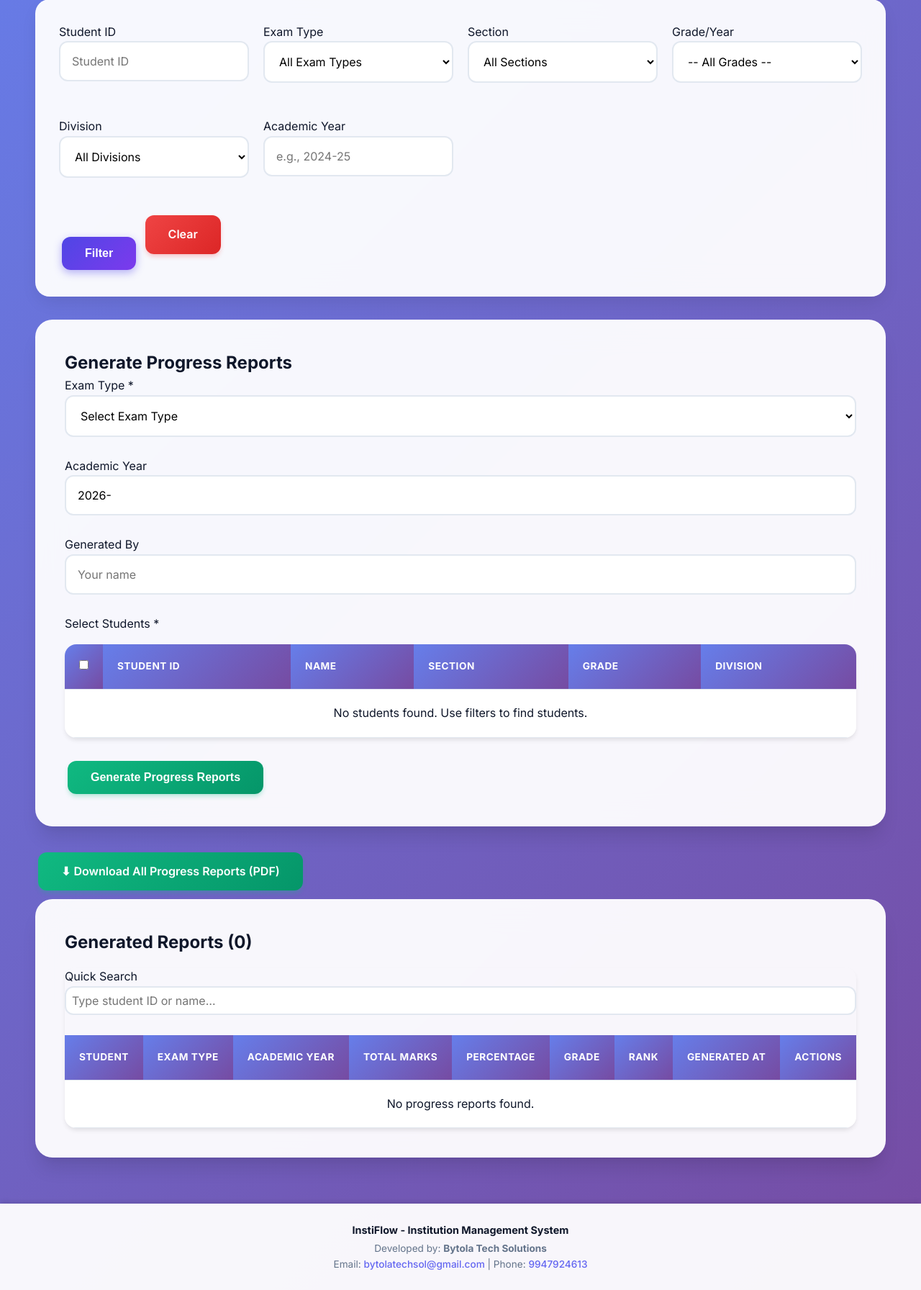
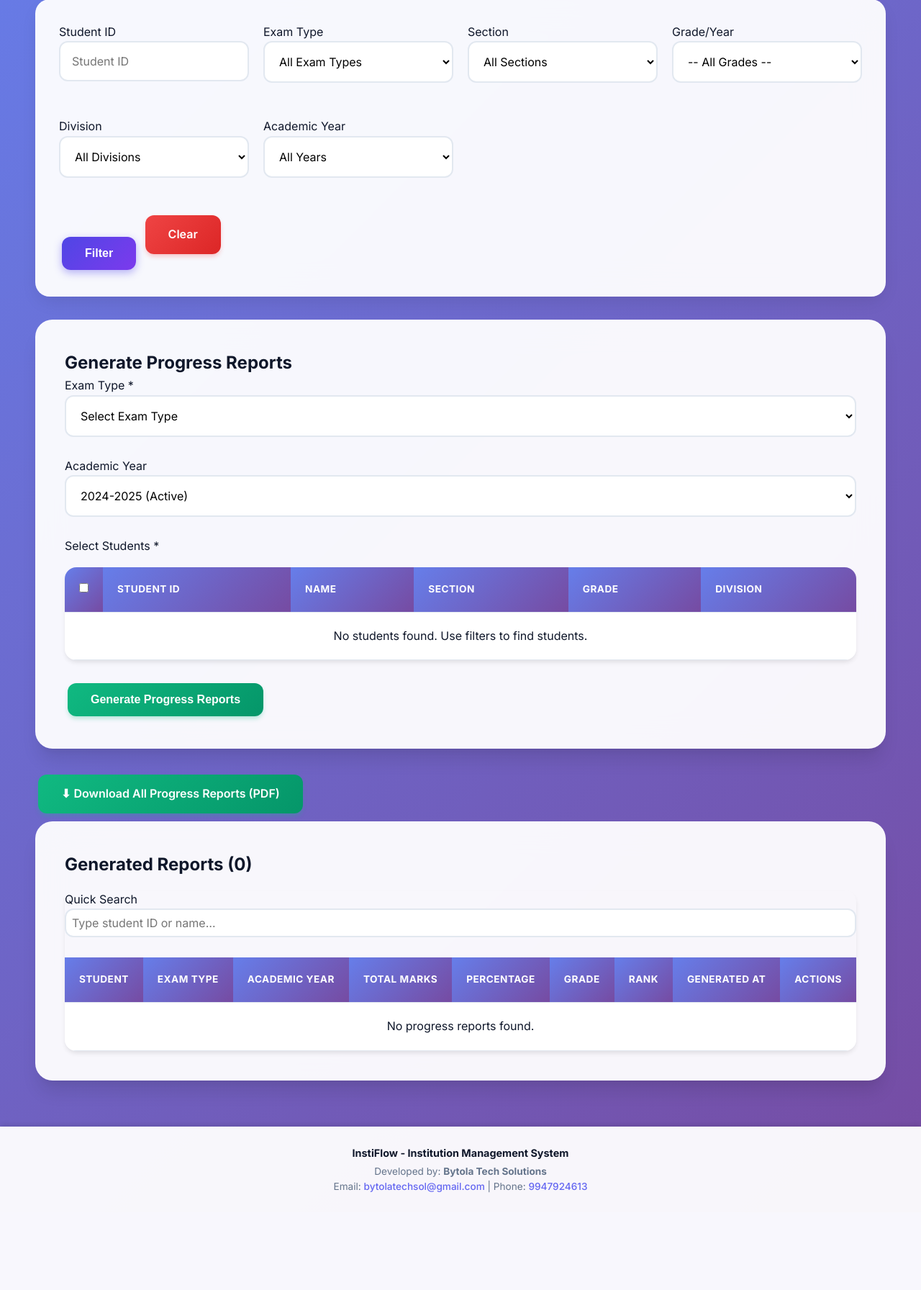
Before and after one commit to Suhailirfani/new-erp, a Django app: page /progress-report/ in a window 1280 px wide. Shown: the part 214-2006 px from the top of the page at 72% size. After the commit the page ends 1871 px from the top, so only its background shows below. Run offline with Django 5.2, Linux system fonts and the light colour scheme; the visitor is signed in with stand-in values (Sample User, id 1); data comes from the database, SQL or seed files in the repository; data that the repository does not hold is empty.

Commit message:
Progress report: auto generated_by from logged-in user, academic year dropdown

```diff
--- a/students/templates/students/progress_report.html
+++ b/students/templates/students/progress_report.html
@@ -50,7 +50,14 @@
             </div>
             <div class="form-group">
                 <label>Academic Year</label>
-                <input type="text" name="academic_year" value="{{ current_filters.academic_year }}" placeholder="e.g., 2024-25">
+                <select name="academic_year">
+                    <option value="">All Years</option>
+                    {% for yr in academic_years %}
+                    <option value="{{ yr.name }}" {% if current_filters.academic_year == yr.name %}selected{% endif %}>
+                        {{ yr.name }}{% if yr.is_active %} (Active){% endif %}
+                    </option>
+                    {% endfor %}
+                </select>
             </div>
         </div>
         <button type="submit" class="btn">Filter</button>
@@ -74,11 +81,13 @@
             </div>
             <div class="form-group">
                 <label>Academic Year</label>
-                <input type="text" name="academic_year" placeholder="e.g., 2024-25" value="{% now 'Y' %}-{{ now|date:'Y'|add:1 }}">
-            </div>
-            <div class="form-group">
-                <label>Generated By</label>
-                <input type="text" name="generated_by" placeholder="Your name">
+                <select name="academic_year">
+                    {% for yr in academic_years %}
+                    <option value="{{ yr.name }}" {% if active_year and active_year.name == yr.name %}selected{% endif %}>
+                        {{ yr.name }}{% if yr.is_active %} (Active){% endif %}
+                    </option>
+                    {% endfor %}
+                </select>
             </div>
         </div>
 
--- a/students/views.py
+++ b/students/views.py
@@ -1954,7 +1954,7 @@ def progress_report(request):
         student_ids = request.POST.getlist('students')
         exam_type_id = request.POST.get('exam_type')
         academic_year_name = request.POST.get('academic_year', '') # Changed to academic_year_name
-        generated_by = request.POST.get('generated_by', '')
+        generated_by = request.user.get_full_name() or request.user.username
 
         if not student_ids or not exam_type_id:
             messages.error(request, 'Please select students and exam type.')
@@ -2055,13 +2055,15 @@ def progress_report(request):
         'reports': reports,
         'exam_types': exam_types,
         'divisions': divisions,
-        'grades': all_grades, # Pass Grade objects
+        'grades': all_grades,
         'sections': sections,
+        'academic_years': AcademicYear.objects.order_by('-start_date'),
+        'active_year': active_year,
         'current_filters': {
             'student_id': student_id,
             'exam_type': exam_type_id,
             'section': section_id,
-            'grade': grade_id, # Use grade_id
+            'grade': grade_id,
             'division': division_id,
             'academic_year': academic_year_name,
         }
```
